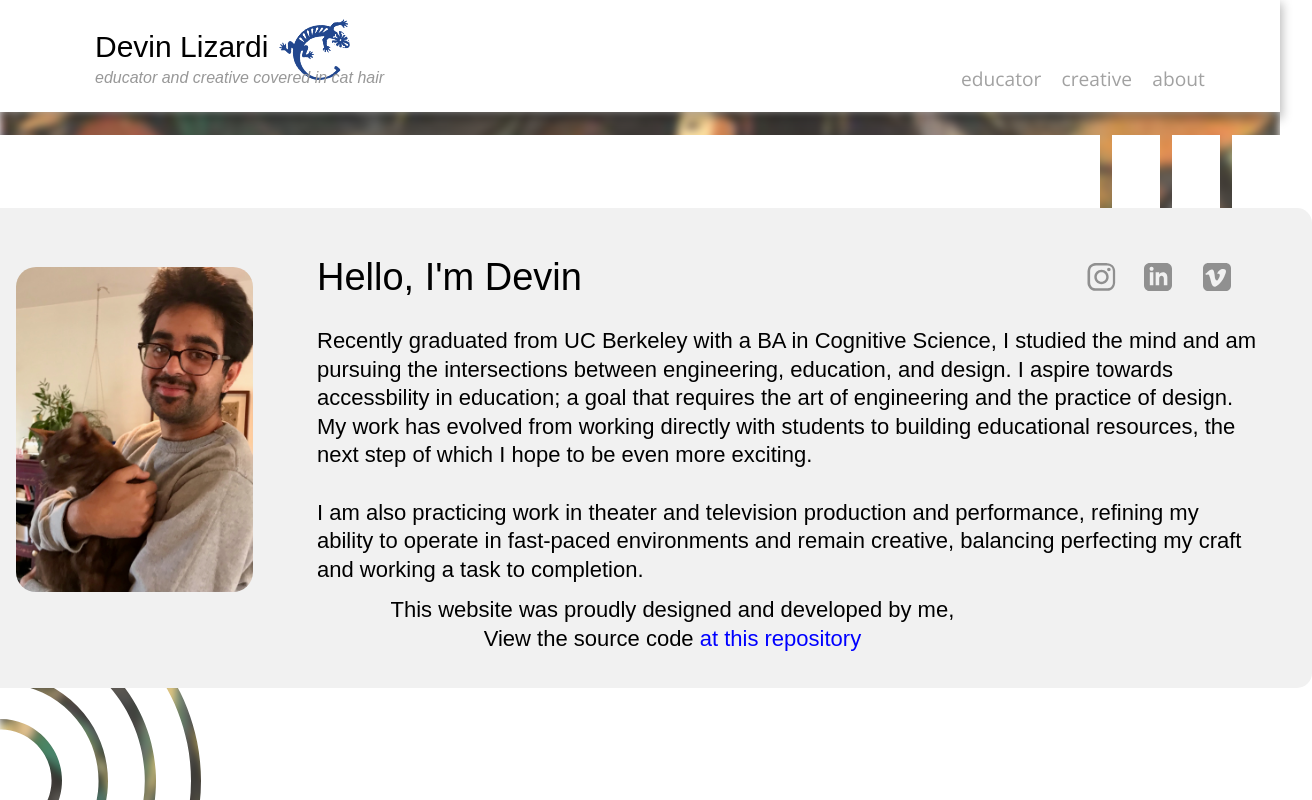
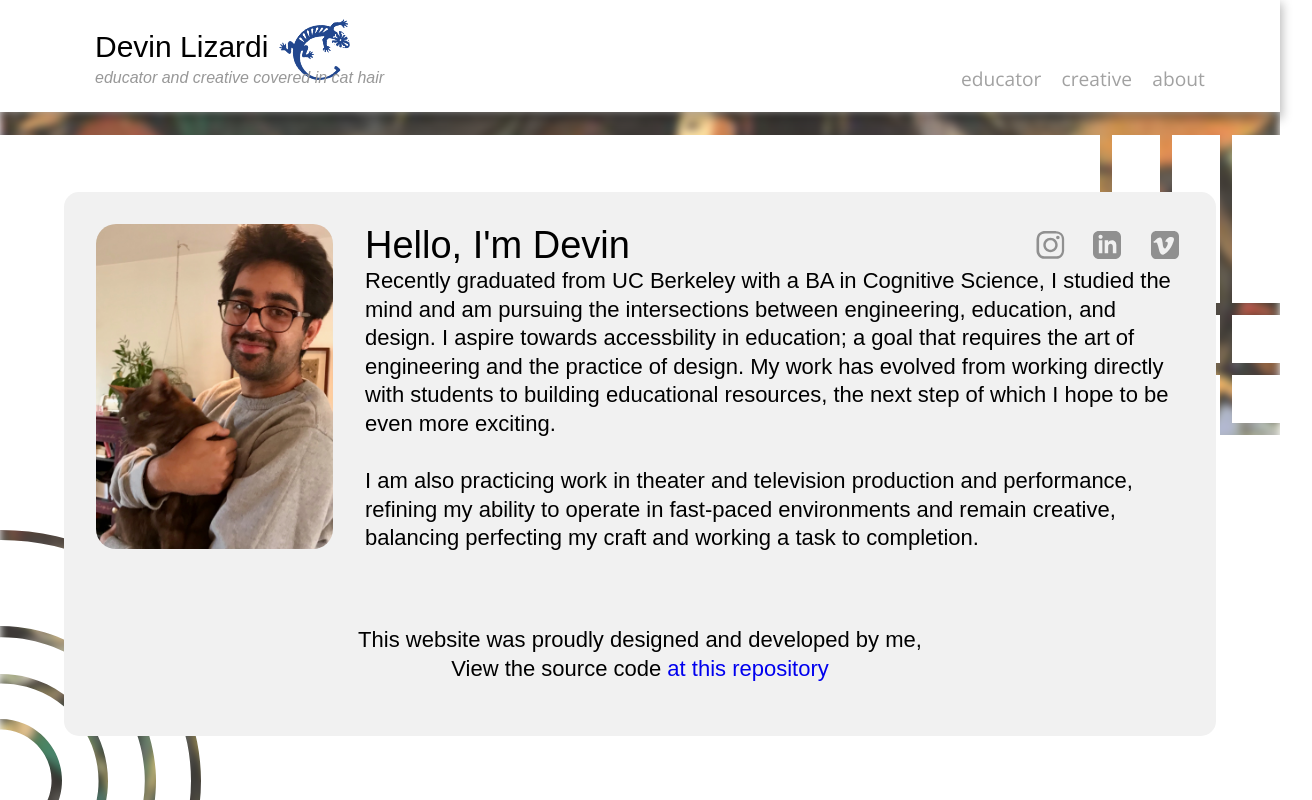
Before and after one commit to devinlizardi/personal-website, a React (Create React App) app: page /about in a window 1280 px wide. Shown: the whole page, 1312 px wide, since content can reach past the window. Built offline with nearby package versions, Linux system fonts and the light colour scheme; a web font is replaced by a local one.

Commit message:
About page flex-box updates

```diff
--- a/src/components/About.js
+++ b/src/components/About.js
@@ -8,7 +8,7 @@ import vimeo from "./../img/vimeo-square-logo.svg";
 
 function About() {
   return (
-    <>
+    <div id="about-wrapper">
       <div className="content-main">
         <img
           id="portrait"
@@ -17,6 +17,7 @@ function About() {
                 3 year old very very soft brown cat who likes to
                 play hide-and-seek-cuddles"
         />
+        <div id="about-text">
           <div id="icons">
             <a href="https://www.instagram.com/devin_lizard/">
               <img id="insta-icon" className="icon" src={insta} />
@@ -28,22 +29,22 @@ function About() {
               <img id="vimeo-icon" className="icon" src={vimeo} />
             </a>
           </div>
-        <div id="about-text">
           <h1>Hello, I&#39;m Devin</h1>
           <p>
-            Recently graduated from UC Berkeley with a BA in Cognitive Science, I studied the mind and
-            am pursuing the intersections between engineering, education, and design. I aspire towards accessbility in
-            education; a goal that requires the art of engineering and the practice of design. My work has evolved from
-            working directly with students to building educational resources, the next step of which I hope to be even
-            more exciting.
+            Recently graduated from UC Berkeley with a BA in Cognitive Science, I studied the mind and am pursuing the
+            intersections between engineering, education, and design. I aspire towards accessbility in education; a goal
+            that requires the art of engineering and the practice of design. My work has evolved from working directly
+            with students to building educational resources, the next step of which I hope to be even more exciting.
             <br />
             <br />
-            I am also practicing work in theater and television production and performance, refining my ability to operate
-            in fast-paced environments and remain creative, balancing perfecting my craft and working a task to
+            I am also practicing work in theater and television production and performance, refining my ability to
+            operate in fast-paced environments and remain creative, balancing perfecting my craft and working a task to
             completion.
             <br />
             <br />
           </p>
+        </div>
+      </div>
       <span id="about-footer">
             <p>
               This website was proudly designed and developed by me,
@@ -52,10 +53,8 @@ function About() {
               <a href="https://github.com/devinlizardi/devinlizardi.github.io"> at this repository</a>
             </p>
           </span>
+      <div id="about-bg" />
     </div>
-      </div>
-      <div id="about-bg" />
-    </>
   );
 }
 
--- a/src/components/components.css
+++ b/src/components/components.css
@@ -151,63 +151,68 @@
 }
 
 /* ABOUT PAGE */
-.content-main {
+#about-wrapper {
+	width: 90vw;
 	position: relative;
-	display: flex;
+	height: calc(50em - 20vw);
+	top: 2em;
 	left: 50%;
-	top: 7em;
-	margin-left: -40em;
-	width: fit-content;
-	padding: 1em;
-	z-index: 1;
+	margin-left: -45vw;
+	min-width: 900px;
+	max-height: 600px;
 }
 
-.content-main h1 {
-	position: absolute;
-	top: -20px;
+.content-main {
+	display: flex;
+	top: 0;
+	width: -moz-fit-content;
+	padding: 2em;
+	z-index: 5;
+	justify-content: center;
+	align-items: center;
+	min-width: 850px;
+}
+
+#about-text h1 {
 	font-size: 38px;
 	font-weight: 100;
-	line-height: 0;
 	font-family: 'ABeeZee', sans-serif;
+	margin: 0;
+	width: fit-content;
 }
 
-.content-main p {
-	position: absolute;
-	top: 1.5em;
+#about-text p {
 	font-size: 22px;
 	line-height: 1.3;
 	font-family: 'Open-Sans', sans-serif;
+	margin: 0;
 }
 
 #portrait {
-	position: static;
-	margin-top: -1.3em;
 	width: 237px;
 	height: 325px;
 	border-radius: 20px;
 }
 
 #about-bg {
-	background-color:#f1f1f1;
-	width: 84em;
-	height: 30em;
-	position: relative;
-	left: 50%;
-	z-index: 0;
-	margin-left: -42em;
-	margin-top: -18em;
+	background-color: #f1f1f1;
+	width: inherit;
+	height: inherit;
+	position: absolute;
+	z-index: -1;
 	border-radius: 15px;
+	top: 0;
+	min-width: 900px;
 }
 
 /* ICONS */
 #icons {
 	display: flex;
 	align-items: center;
-
 	z-index: 5;
 	position: absolute;
-	top: -1em;
-	margin-left: 84%;
+	top: 0;
+	left: calc(100% - 10em);
 }
 
 .icon {
@@ -243,14 +248,11 @@
 
 /* CONTACT PAGE */
 
-#contact {
-	margin-left: -470px;
-}
-
 #about-text {
-	margin-top: 5px;
-	width: 58em;
-	padding-left: 4em;
+	width: 100%;
+	height: 325px;
+	position: relative;
+	padding-left: 2em;
 }
 
 #about-text a {
@@ -264,9 +266,15 @@
 
 #about-footer {
 	position: absolute;
-    top: 80%;
-    margin-left: -15em;
-    text-align: center;
-    left: 50%;
-    width: 36em;
+	top: calc(100% - 5em);
+	text-align: center;
+	left: calc(50% - 13em);
+	font-size: 22px;
+	line-height: 1.3;
+	font-family: 'Open-Sans', sans-serif;
+	width: 26em;
 }
+
+#about-footer p {
+	margin: 0;
+}
```
Lines whose indentation alone changed are shown as unchanged.
